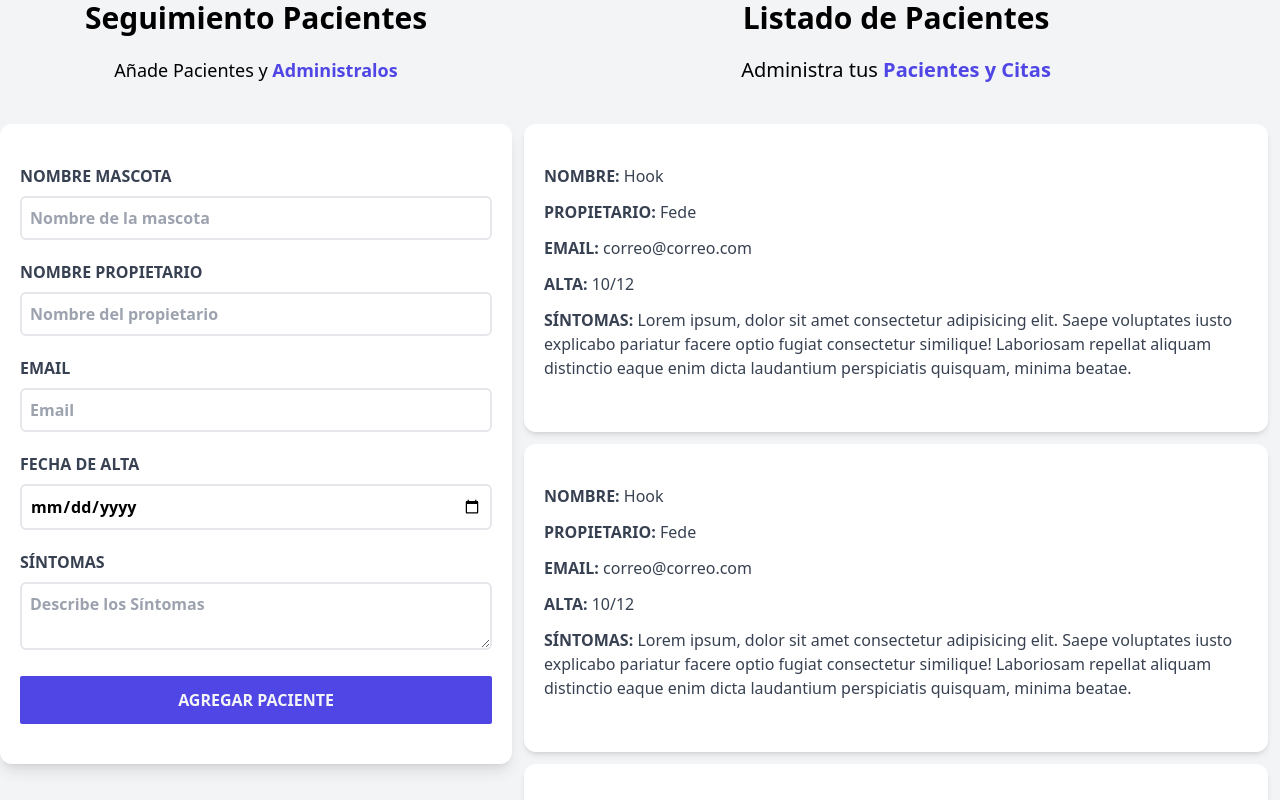
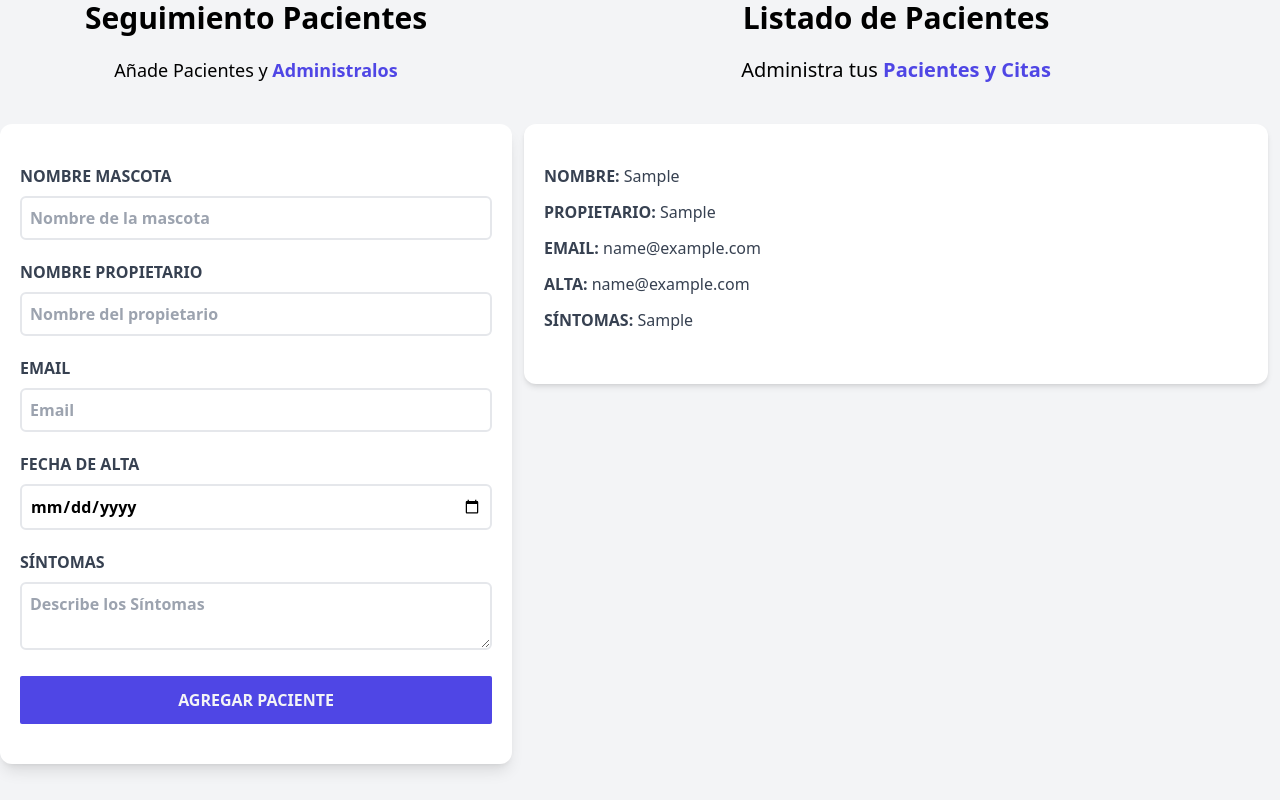
Before and after one commit to FedeU18/Veterinaria, a React (Vite) app: page / in a window 1280 px wide. Both pictures are taken after typing "Sample", "Sample", "name@example.com", "2020-01-15", "Sample" into the empty fields and a click on the input "Agregar Paciente". Shown: the part 176-976 px from the top of the page. Built offline with nearby package versions, Linux system fonts and the light colour scheme.

Commit message:
ya se muestran los pacientes registrados

```diff
--- a/src/App.jsx
+++ b/src/App.jsx
@@ -10,7 +10,7 @@ function App() {
       <Header />
       <div className="mt-12 md:flex">
         <Form setPacientes={setPacientes} pacientes={pacientes} />
-        <ListadoPacientes />
+        <ListadoPacientes pacientes={pacientes} />
       </div>
     </div>
   );
--- a/src/components/Error.jsx
+++ b/src/components/Error.jsx
@@ -1,7 +1,11 @@
 import React from "react";
 
-const Error = () => {
-  return <div>Error</div>;
+const Error = ({ mensaje }) => {
+  return (
+    <div className="bg-red-800 text-center text-white p-3 mb-3 font-bold uppercase rounded-md">
+      <p className="">{mensaje}</p>
+    </div>
+  );
 };
 
 export default Error;
--- a/src/components/Form.jsx
+++ b/src/components/Form.jsx
@@ -1,4 +1,5 @@
 import { useState, useEffect } from "react";
+import Error from "./Error";
 
 const Form = ({ setPacientes, pacientes }) => {
   const [paciente, setPaciente] = useState({
@@ -8,6 +9,13 @@ const Form = ({ setPacientes, pacientes }) => {
     alta: "",
     síntomas: "",
   });
+
+  const generarId = () => {
+    const random = Math.random().toString(36).substr(2);
+    const fecha = Date.now().toString(36);
+    return random + fecha;
+  };
+
   const [error, setError] = useState(false);
   const handleOnChange = (e) => {
     setPaciente({ ...paciente, [e.target.name]: e.target.value });
@@ -28,7 +36,7 @@ const Form = ({ setPacientes, pacientes }) => {
       return;
     }
     setError(false);
-    setPacientes([...pacientes, paciente]);
+    setPacientes([...pacientes, { ...paciente, id: generarId() }]);
     setPaciente({
       mascota: "",
       propietario: "",
@@ -49,11 +57,7 @@ const Form = ({ setPacientes, pacientes }) => {
         onSubmit={handleSubmit}
         className="bg-white shadow-lg rounded-xl py-10 px-5 mb-5"
       >
-        {error && (
-          <div className="bg-red-800 text-white p-3 mb-3 font-bold uppercase rounded-md">
-            <p className="">Todos los campos son obligatorios</p>
-          </div>
-        )}
+        {error && <Error mensaje="Todos los cambios son obligatorios" />}
         <div className="mb-5">
           <label
             htmlFor="mascota"
--- a/src/components/ListadoPacientes.jsx
+++ b/src/components/ListadoPacientes.jsx
@@ -1,7 +1,7 @@
 import React from "react";
 import Paciente from "./Paciente";
 
-const ListadoPacientes = () => {
+const ListadoPacientes = ({ pacientes }) => {
   return (
     <div className="md:w-1/2 lg:w-3/5 h-screen md:overflow-y-scroll">
       <h2 className="font-black text-3xl text-center">Listado de Pacientes</h2>
@@ -9,11 +9,19 @@ const ListadoPacientes = () => {
         Administra tus{" "}
         <span className="text-indigo-600 font-bold">Pacientes y Citas</span>
       </p>
-      <Paciente />
-      <Paciente />
-      <Paciente />
-      <Paciente />
-      <Paciente />
+      {pacientes.length &&
+        pacientes.map((p) => {
+          return (
+            <Paciente
+              key={p.id}
+              mascota={p.mascota}
+              propietario={p.propietario}
+              email={p.email}
+              alta={p.email}
+              síntomas={p.síntomas}
+            />
+          );
+        })}
     </div>
   );
 };
--- a/src/components/Paciente.jsx
+++ b/src/components/Paciente.jsx
@@ -1,29 +1,23 @@
 import React from "react";
 
-const Paciente = () => {
+const Paciente = ({ mascota, propietario, email, alta, síntomas }) => {
   return (
-    <div className="m-3 bg-white shadow-md px-5 py-10 rounded-xl">
+    <div className="m-3 bg-white shadow-md px-5 py-10 rounded-xl ">
       <p className="font-bold mb-3 text-gray-700 uppercase">
-        Nombre: <span className="font-normal normal-case">Hook</span>
+        Nombre: <span className="font-normal normal-case">{mascota}</span>
       </p>
       <p className="font-bold mb-3 text-gray-700 uppercase">
-        Propietario: <span className="font-normal normal-case">Fede</span>
+        Propietario:{" "}
+        <span className="font-normal normal-case">{propietario}</span>
       </p>
       <p className="font-bold mb-3 text-gray-700 uppercase">
-        Email:{" "}
-        <span className="font-normal normal-case">correo@correo.com</span>
+        Email: <span className="font-normal normal-case">{email}</span>
       </p>
       <p className="font-bold mb-3 text-gray-700 uppercase">
-        Alta: <span className="font-normal normal-case">10/12</span>
+        Alta: <span className="font-normal normal-case">{alta}</span>
       </p>
       <p className="font-bold mb-3 text-gray-700 uppercase">
-        Síntomas:{" "}
-        <span className="font-normal normal-case">
-          Lorem ipsum, dolor sit amet consectetur adipisicing elit. Saepe
-          voluptates iusto explicabo pariatur facere optio fugiat consectetur
-          similique! Laboriosam repellat aliquam distinctio eaque enim dicta
-          laudantium perspiciatis quisquam, minima beatae.
-        </span>
+        Síntomas: <span className="font-normal normal-case">{síntomas}</span>
       </p>
     </div>
   );
```
